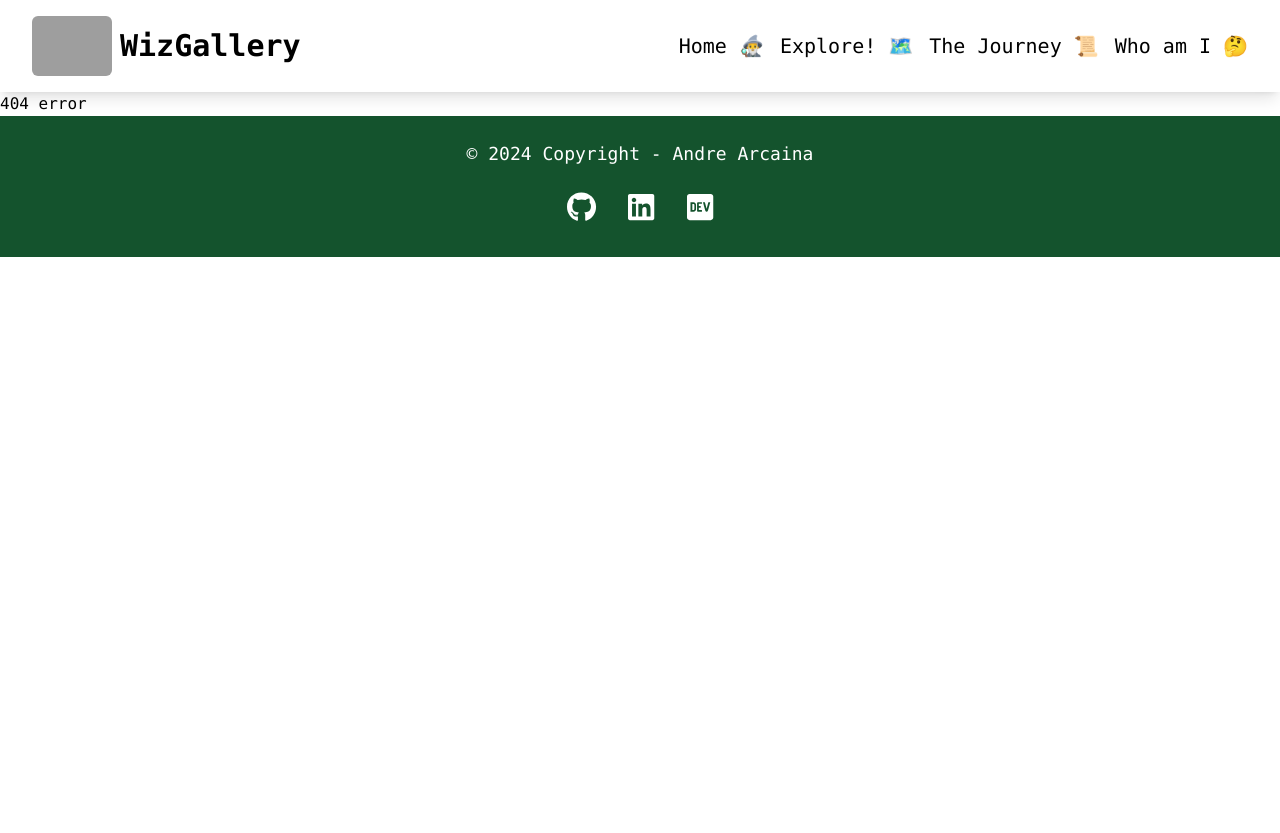
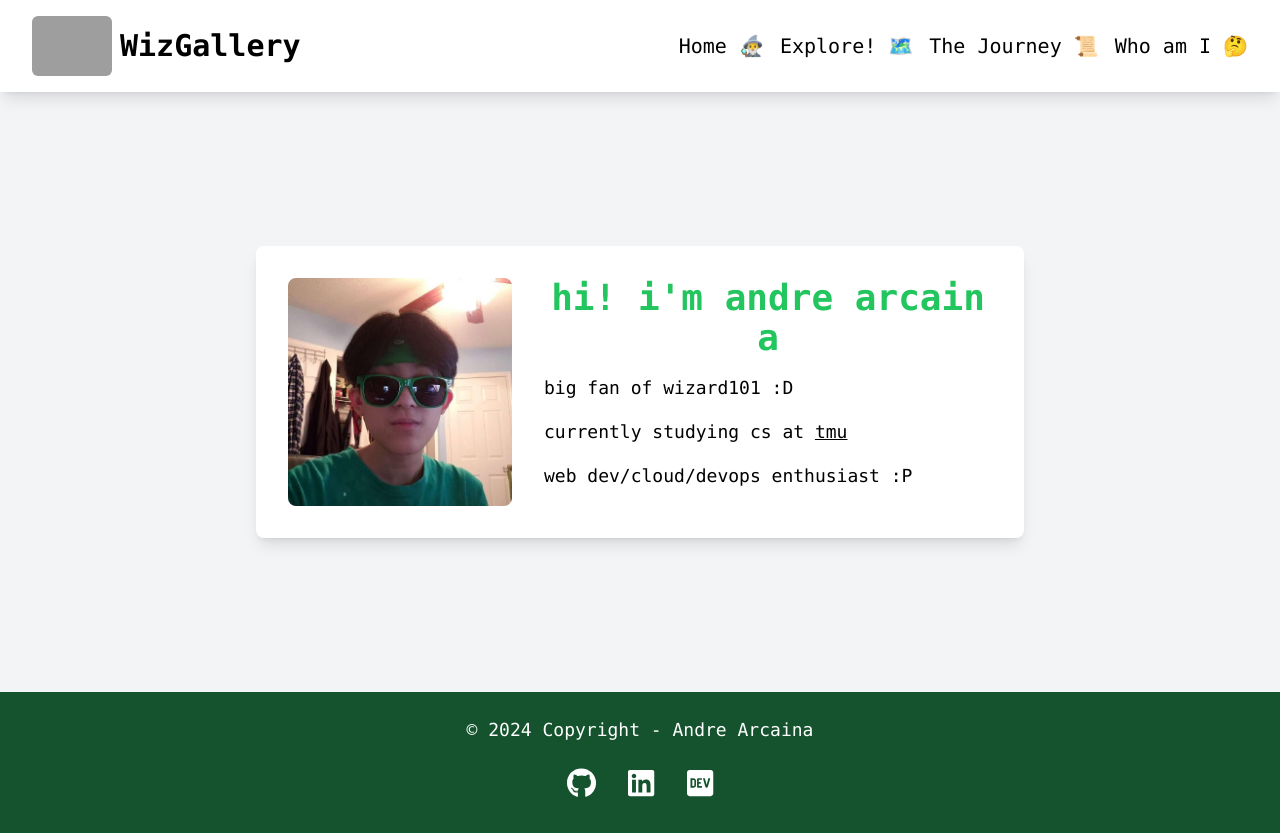
Before and after one commit to andrearcaina/WizGallery, a Next.js app in the folder frontend/: page /about in a window 1280 px wide. Before the commit this address had no page. Before the commit the page ends 800 px from the top, so only its background shows below. Built offline with nearby package versions, Linux system fonts and the light colour scheme; grey boxes are pictures that could not be loaded.

Commit message:
contact -> about
- finished about (#1)
- has some easter eggs :D

```diff
--- a/frontend/public/data/nav-items.json
+++ b/frontend/public/data/nav-items.json
@@ -2,5 +2,5 @@
     { "href": "/", "text": "Home 🧙‍♂️" },
     { "href": "/explore", "text": "Explore! 🗺️" },
     { "href": "/journey", "text": "The Journey 📜" },
-    { "href": "/contact", "text": "Who am I 🤔" }
+    { "href": "/about", "text": "Who am I 🤔" }
 ]
--- /dev/null
+++ b/frontend/src/app/about/page.js
@@ -0,0 +1,55 @@
+'use client';
+import Image from 'next/image';
+import Link from 'next/link';
+
+export default function WhoAmI() {
+    const text = 'web dev/cloud/devops enthusiast :P';
+
+    return (
+        <main className="flex justify-center items-center h-[75vh] bg-gray-100">
+            <div className="max-w-screen-md mx-auto bg-white p-8 shadow-lg rounded-lg flex flex-col md:flex-row md:space-x-8">
+                <div className="w-full md:w-1/3 flex justify-center">
+                    <Image
+                        src="/images/pfp.jpg"
+                        alt="Profile Picture"
+                        width={250}
+                        height={250}
+                        className="rounded-lg hover:animate-spin transition-all duration-400 cursor-pointer"
+                    />
+                </div>
+
+                <div className="w-full md:w-2/3">
+                    <p className="text-center text-[1.25rem]/[2rem] md:text-3xl lg:text-4xl text-green-500 font-semibold mb-4 cursor-pointer">
+                        <span className="inline-block hover:animate-bounce transition-all duration-300">h</span>
+                        <span className="inline-block hover:animate-bounce">i</span>
+                        <span className="inline-block hover:animate-bounce">!</span> <span className="inline-block hover:animate-bounce">i</span>
+                        <span className="inline-block hover:animate-bounce">'</span>
+                        <span className="inline-block hover:animate-bounce">m</span> <span className="inline-block hover:animate-bounce">a</span>
+                        <span className="inline-block hover:animate-bounce">n</span>
+                        <span className="inline-block hover:animate-bounce">d</span>
+                        <span className="inline-block hover:animate-bounce">r</span>
+                        <span className="inline-block hover:animate-bounce">e</span> <span className="inline-block hover:animate-bounce">a</span>
+                        <span className="inline-block hover:animate-bounce">r</span>
+                        <span className="inline-block hover:animate-bounce">c</span>
+                        <span className="inline-block hover:animate-bounce">a</span>
+                        <span className="inline-block hover:animate-bounce">i</span>
+                        <span className="inline-block hover:animate-bounce">n</span>
+                        <span className="inline-block hover:animate-bounce">a</span>
+                    </p>
+
+                    <p className="text-lg mb-4">big fan of wizard101 :D</p>
+                    <p className="text-lg mb-4">
+                        currently studying cs at <Link className="underline hover:text-green-500 transition-all duration-300" href="https://www.torontomu.ca/">tmu</Link>
+                    </p>
+                    <p className="text-lg mb-4 cursor-pointer">
+                        {text.split().map((char, index) => (
+                            <span key={index} className="inline-block hover:text-green-500 hover:animate-pulse transition-all duration-300">
+                                {char !== ' ' ? char : '\u00A0'}
+                            </span>
+                        ))}
+                    </p>
+                </div>
+            </div>
+        </main>
+    );
+}
--- a/frontend/src/app/contact/page.js
+++ /dev/null
@@ -1,10 +0,0 @@
-'use client';
-import { useState, useEffect } from 'react';
-
-export default function Contact() {
-    return (
-        <>
-            <div> who am i </div>
-        </>
-    );
-};
```
Also changed, not shown: frontend/public/images/pfp.jpg (added).
